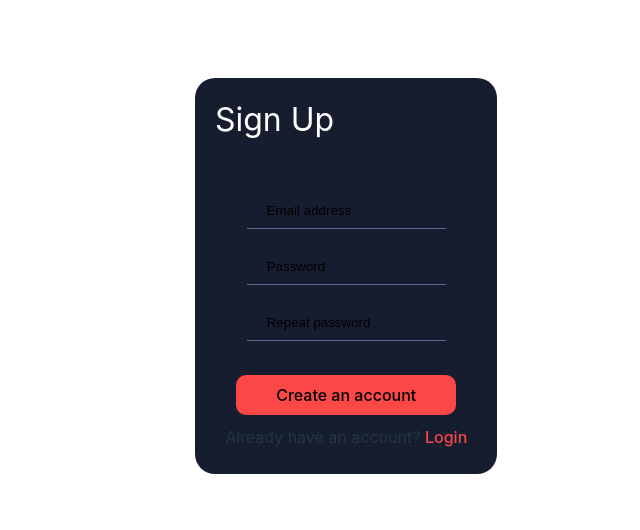
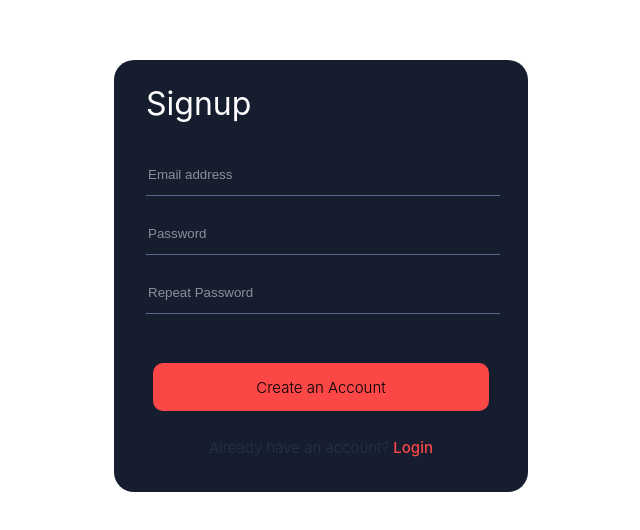
Before and after one commit to JorgeLMF/dreamtrip_front_end, a Vue app: page /#/signup in a window 1280 px wide. Shown: the part 124-654 px from the top of the page, without its empty margins (319-959 px from the left). Built offline with nearby package versions, Linux system fonts and the light colour scheme.

Commit message:
update sign up page

```diff
--- a/src/components/SignUp.vue
+++ b/src/components/SignUp.vue
@@ -1,95 +1,98 @@
 <template>
-
-  <div class="singup">
-    <div class="space-1">
-      <div class="title-sig">Sign Up</div>
+  <div class="signup">
+    <div>
+      <div class="title-log">Signup</div>
     </div>
 
-    <div class="space-2">
-      <form action="/action_page.php">
-        <input type="text" value="Email address" class="input"><br><br>
-        <input type="text" value="Password" class="input"><br><br>
-        <input type="text" value="Repeat password" class="input"><br><br>
+    <div>
+      <form method="get" id="form-signup">
+        <input
+          type="text"
+          placeholder="Email address"
+          class="input"
+        /><br /><br />
+        <input type="text" placeholder="Password" class="input" /><br /><br />
+        <input
+          type="text"
+          placeholder="Repeat Password"
+          class="input"
+        /><br /><br />
       </form>
     </div>
 
-    <div class="space-3">
-      <router-link to="/login">
-        <button class="initial-button-log-in">Create an account</button>
+    <div>
+      <router-link to="/home">
+        <button type="submit" form="form-signup" class="initial-button-log-in">
+          Create an Account
+        </button>
       </router-link>
     </div>
 
-    <div class="space-4">
-      <div>
-        Already have an account? <router-link to="/login" class="link">Login</router-link>
+    <div class="signup-to-signup">
+      Already have an account?
+      <router-link to="/signup" class="link">Login</router-link>
     </div>
   </div>
-
-
-  </div>
-
-
-
 </template>
 
 <style scoped>
-
-      .singup{
-        background-color: #161D2F;
-        margin: auto;
+.signup {
+  background-color: #161d2f;
   border-radius: 20px;
   display: flex;
   flex-direction: column;
-        width: 120%;
-        height: 110%;
+  width: 350px;
+  row-gap: 25px;
+  padding: 32px;
+  justify-content: space-between;
 }
 
-      .title-sig{
+#form-signup {
+  padding-top: 20px;
+}
+
+.title-log {
   color: #ffffff;
   font-size: 32px;
   text-align: left;
-        padding-left: 20px;
-        padding-top: 30px;
 }
 
-      .input{
+.input {
   border: 0px;
-        background-color: #161D2F;
+  background-color: #161d2f;
   text-align: left;
-        padding-left: 20px;
-        padding-bottom: 10px;
-        border-bottom: 1px solid #5A698F;
-
+  border-bottom: 1px solid #5a698f;
+  width: 100%;
+  padding-bottom: 13px;
 }
 
-      .initial-button-log-in{
-        background-color: #FC4747;
-        padding-left: 40px;
-        padding-right: 40px;
+#form-signup input:focus {
+  outline: none;
+}
+
+.input::placeholder {
+  color: #ffffff;
+  opacity: 0.5;
+}
+
+.initial-button-log-in {
+  background-color: #fc4747;
+  padding-left: 50px;
+  padding-right: 50px;
   border: 0px;
   border-radius: 10px;
+  width: 336px;
+  height: 48px;
+  font-size: 15px;
+  font-weight: 300;
 }
 
-      .link{
-        color:#FC4747;
+.link {
+  color: #fc4747;
 }
 
-      .space-1{
-        margin-bottom: 60px;
+.signup-to-signup {
+  font-size: 15px;
+  font-weight: 300;
 }
-
-      .space-2{
-        margin: 5px;
-
-      }
-
-      .space-3{
-        margin: 5px;
-      }
-
-      .space-4{
-        margin: 5px;
-        padding-bottom: 20px;
-      }
-
 </style>
```
Lines whose indentation alone changed are shown as unchanged.
